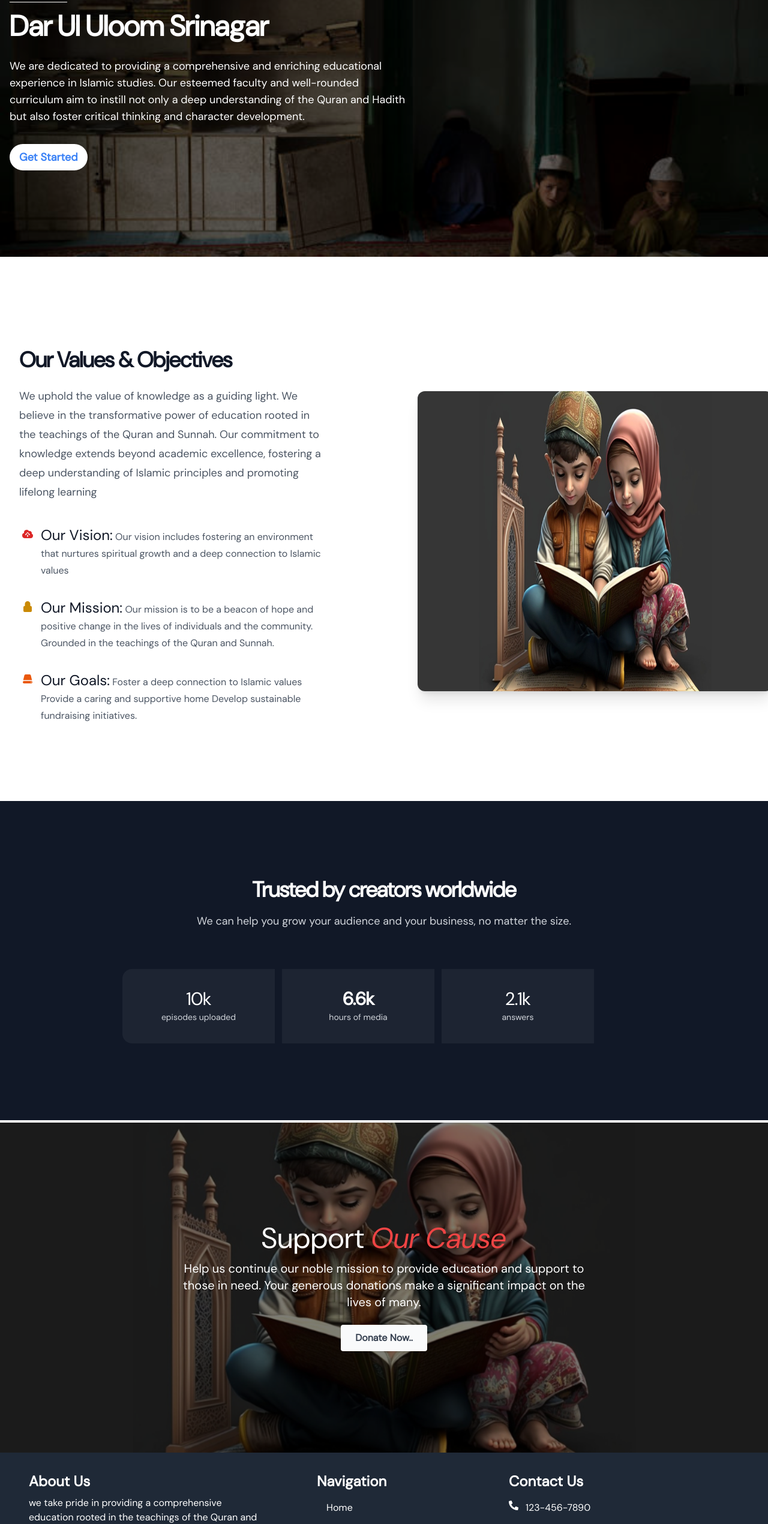
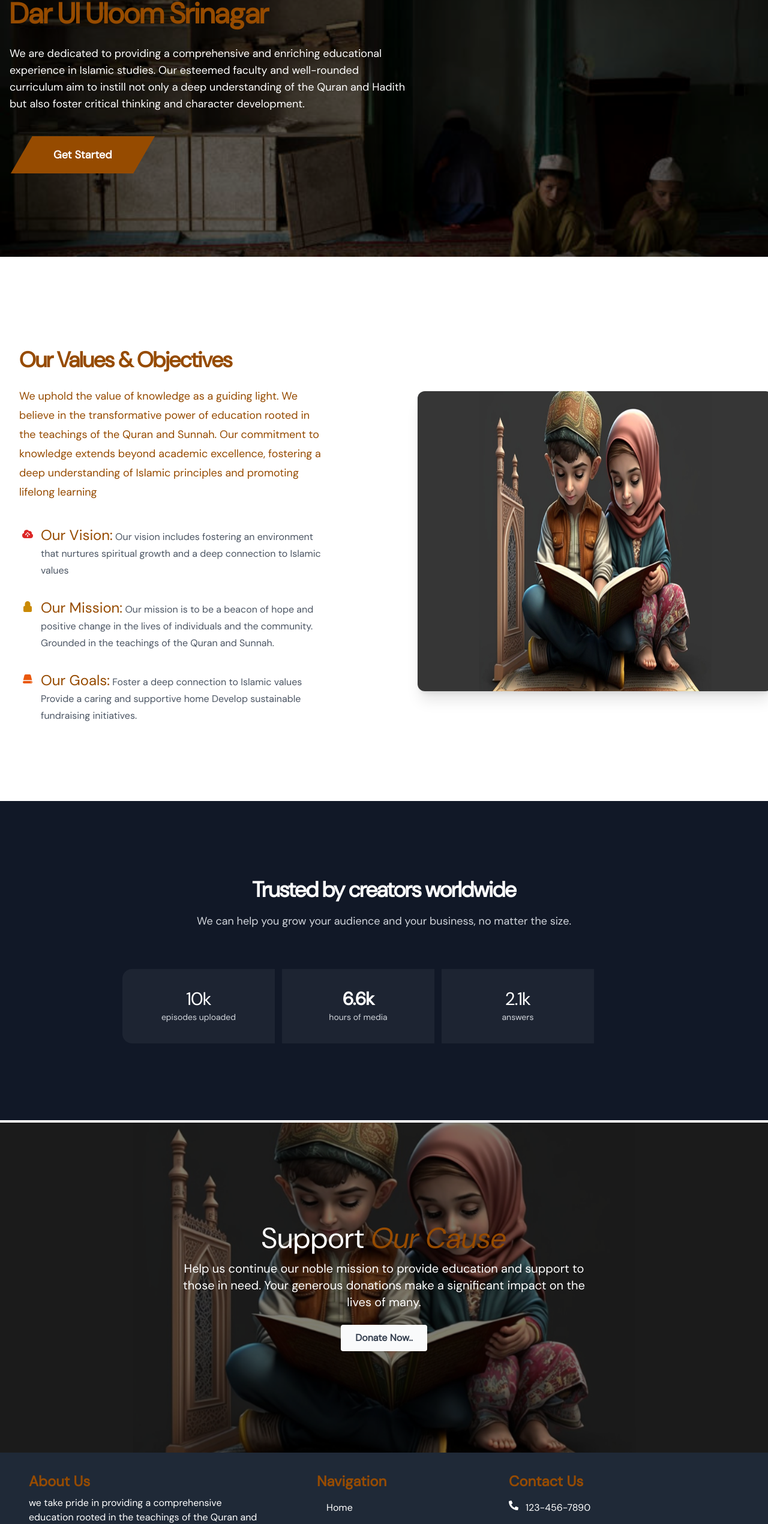
Before and after one commit to azharkhan93/DarulAloom, a Next.js app: page / in a window 1280 px wide. Shown: the part 234-2774 px from the top of the page at 60% size. Built offline with nearby package versions, Linux system fonts and the light colour scheme.

Commit message:
new changes

```diff
--- a/app/components/Donate/index.tsx
+++ b/app/components/Donate/index.tsx
@@ -17,7 +17,7 @@ const PromoSection1 = () => {
     {/* :PROMO */}
     <div className="relative max-w-2xl flex flex-col justify-center items-center text-center z-10">
       {/* ::Title */}
-      <h2 className="text-2xl sm:text-l md:text-5xl text-white  tracking-wide">Support <span className='italic text-red-500 font-normal'>Our Cause</span></h2>
+      <h2 className="text-2xl sm:text-l md:text-5xl text-white  tracking-wide">Support <span className='italic text-brwn font-normal'>Our Cause</span></h2>
       {/* ::Text */}
       <p className="mt-3 lg:text-xl sm:text-base text-white font-medium">Help us continue our noble mission to provide education and support to those in need. Your generous donations make a significant impact on the lives of many.</p>
       {/* ::Button */}
@@ -30,4 +30,4 @@ const PromoSection1 = () => {
   )
 }
 
-export default PromoSection1
+export default PromoSection1;
--- a/app/components/Footer/index.tsx
+++ b/app/components/Footer/index.tsx
@@ -15,7 +15,7 @@ const Footer: React.FC = () => {
 
         {/* About Company Section (Left) */}
         <div className="w-full md:w-1/3">
-          <h2 className="text-2xl font-bold mb-2  mt-11 lg:mt-0">About Us</h2>
+          <h2 className="text-2xl font-bold mb-2  text-brwn mt-11 lg:mt-0">About Us</h2>
           <p>we take pride in providing a comprehensive education rooted in the teachings of the Quran and Sunnah. Our esteemed faculty, consisting of scholars and educators, is dedicated to shaping well-rounded individuals who not only excel in their academic pursuits but also contribute meaningfully to society.</p>
           {/* Social Media Icons */}
           <div className="mt-4 flex">
@@ -29,7 +29,7 @@ const Footer: React.FC = () => {
 
         {/* Navigation Section (Center) */}
         <div className="w-full md:w-1/3">
-          <h2 className="text-2xl font-bold mb-4 lg:ml-20  md:flex md:space-x-">Navigation</h2>
+          <h2 className="text-2xl font-bold mb-4 lg:ml-20  md:flex text-brwn">Navigation</h2>
           <ul className='lg:ml-24  space-y-3 '>
             <li>
             <Link href="/">
@@ -54,7 +54,7 @@ const Footer: React.FC = () => {
 
         {/* Contact Us Section (Right) */}
         <div className="w-full md:w-1/3 ">
-          <h2 className="text-2xl font-bold mb-4 mt-4 lg:mt-0">Contact Us</h2>
+          <h2 className="text-2xl font-bold mb-4 mt-4 lg:mt-0 text-brwn">Contact Us</h2>
           <ul className='space-y-4' >
             <li className='flex mt-2 '>
               <FaPhoneAlt />
@@ -81,7 +81,7 @@ const Footer: React.FC = () => {
         <Image src="/logo3.jpg" alt="logo" width={80} height={10} className=" hidden dark:block  " />
         {/* <p>&copy; 2024 Your Company. All rights reserved.</p> */}
       </div>
-      <p className='text-center mt-8'>&copy; 2024 Your Company. All rights reserved.</p>
+      <p className='text-center mt-8'>&copy; 2024  All rights reserved.</p>
     </footer>
   );
 };
--- a/app/components/Hero/index.tsx
+++ b/app/components/Hero/index.tsx
@@ -24,18 +24,25 @@ const HeroSection = () => {
           </div>
 
           {/* Heading */}
-          <h1 className="text-4xl md:text-5xl font-bold mb-4">Dar Ul Uloom Srinagar</h1>
+          <h1 className="text-4xl md:text-5xl font-bold mb-4 text-brwn">Dar Ul Uloom Srinagar</h1>
 
           {/* Tagline */}
           <p className="  text-base md:text-lg mb-8 max-w-2xl mt-3">We are dedicated to providing a comprehensive and enriching educational experience in Islamic studies. Our esteemed faculty and well-rounded curriculum aim to instill not only a deep understanding of the Quran and Hadith but also foster critical thinking and character development.</p>
 
           {/* Additional Content (if needed) */}
-          <a
+          <div class="flex items-start justify-start gap-10 px-5 py-4 -mt-2">
+          <ul class= "border-brwn bg-brwn  hover:border-brwn  hover:bg-black  group  -skew-x-[30deg] transform border">
+    <li class="m-4 skew-x-[30deg] transform bg-transparent px-9 text-center first-letter:uppercase">
+      <b class="block text-lg group-hover:text-white">Get Started</b>
+    </li>
+  </ul>
+  </div>
+          {/* <a
           href="#registration"
           className="bg-white text-blue-500 py-2 px-4 rounded-full font-semibold text-lg hover:bg-blue-700 hover:text-white transition duration-300"
         >
           Get Started
-        </a>
+        </a> */}
           {/* ... */}
 
         </div>
--- a/app/components/Map/index.tsx
+++ b/app/components/Map/index.tsx
@@ -1,4 +1,4 @@
-// components/MyIframe.js
+
 
 const MyIframe = () => {
     return (
--- a/app/components/Values/index.tsx
+++ b/app/components/Values/index.tsx
@@ -15,11 +15,11 @@ const KeyValues = () => {
                         <div className="lg:pr-8 lg:pt-4">
                             <div className="lg:max-w-lg">
 
-                                <p className="mt-2 text-3xl font-bold tracking-tight text-gray-900 sm:text-4xl">Our Values & Objectives </p>
-                                <p className="mt-6 text-lg leading-8 text-gray-600">We uphold the value of knowledge as a guiding light. We believe in the transformative power of education rooted in the teachings of the Quran and Sunnah. Our commitment to knowledge extends beyond academic excellence, fostering a deep understanding of Islamic principles and promoting lifelong learning</p>
+                                <p className="mt-2 text-3xl font-bold tracking-tight text-brwn sm:text-4xl">Our Values & Objectives </p>
+                                <p className="mt-6 text-lg leading-8 text-brwn">We uphold the value of knowledge as a guiding light. We believe in the transformative power of education rooted in the teachings of the Quran and Sunnah. Our commitment to knowledge extends beyond academic excellence, fostering a deep understanding of Islamic principles and promoting lifelong learning</p>
                                 <dl className="mt-10 max-w-xl space-y-8 text-base leading-7 text-gray-600 lg:max-w-none">
                                     <div className="relative pl-9">
-                                        <dt className="inline text-2xl text-gray-900">
+                                        <dt className="inline text-2xl text-brwn">
                                             <svg className="absolute left-1 top-1 h-5 w-5 text-red-600" viewBox="0 0 20 20" fill="currentColor" aria-hidden="true">
                                                 <path clipRule="evenodd" d="M5.5 17a4.5 4.5 0 01-1.44-8.765 4.5 4.5 0 018.302-3.046 3.5 3.5 0 014.504 4.272A4 4 0 0115 17H5.5zm3.75-2.75a.75.75 0 001.5 0V9.66l1.95 2.1a.75.75 0 101.1-1.02l-3.25-3.5a.75.75 0 00-1.1 0l-3.25 3.5a.75.75 0 101.1 1.02l1.95-2.1v4.59z" clipRule="evenodd" />
                                                 <circle cx="10" cy="10" r="1.5" fill="currentColor" />
@@ -29,7 +29,7 @@ const KeyValues = () => {
                                         <dd className="inline"> Our vision includes fostering an environment that nurtures spiritual growth and a deep connection to Islamic values</dd>
                                     </div>
                                     <div className="relative pl-9">
-                                        <dt className="inline text-2xl text-gray-900">
+                                        <dt className="inline text-2xl text-brwn ">
                                             <svg className="absolute left-1 top-1 h-5 w-5 text-yellow-600" viewBox="0 0 20 20" fill="currentColor" aria-hidden="true">
                                                 <path d="M10 1a4.5 4.5 0 00-4.5 4.5V9H5a2 2 0 00-2 2v6a2 2 0 002 2h10a2 2 0 002-2v-6a2 2 0 00-2-2h-.5V5.5A4.5 4.5 0 0010 1zm3 8V5.5a3 3 0 10-6 0V9h6z" />
                                             </svg>
@@ -39,7 +39,7 @@ const KeyValues = () => {
                                     </div>
 
                                     <div className="relative pl-9">
-                                        <dt className="inline text-2xl text-gray-900">
+                                        <dt className="inline text-2xl text-brwn">
                                             <svg className="absolute left-1 top-1 h-5 w-5 text-orange-600" viewBox="0 0 20 20" fill="currentColor" aria-hidden="true">
                                                 <path d="M4.632 3.533A2 2 0 016.577 2h6.846a2 2 0 011.945 1.533l1.976 8.234A3.489 3.489 0 0016 11.5H4c-.476 0-.93.095-1.344.267l1.976-8.234z" />
                                                 <path d="M4 13a2 2 0 100 4h12a2 2 0 100-4H4zm11.24 2a.75.75 0 01.75-.75H16a.75.75 0 01.75.75v.01a.75.75 0 01-.75.75h-.01a.75.75 0 01-.75-.75V15zm-2.25-.75a.75.75 0 00-.75.75v.01c0 .414.336.75.75.75H13a.75.75 0 00.75-.75V15a.75.75 0 00-.75-.75h-.01z" />
--- a/pages/about-us.tsx
+++ b/pages/about-us.tsx
@@ -16,7 +16,7 @@ const About1 = () => {
         <div className="absolute top-1/2 left-10 transform -translate-y-1/2 text-white">
           <h1 className="font-bold text-4xl mb-4">
             <span className="block w-24 h-0.5 bg-gradient-to-r from-blue-500 to-purple-500 mt-2 mb-4"></span>
-            <span className="ml-6">About Us</span>
+            <span className="ml-6 text-brwn">About Us</span>
             <span className="block w-24 h-0.5 bg-gradient-to-r from-black to-purple-500  mt-4"></span>
           </h1>
         </div>
--- a/tailwind.config.ts
+++ b/tailwind.config.ts
@@ -13,6 +13,10 @@ const config: Config = {
         'gradient-conic':
           'conic-gradient(from 180deg at 50% 50%, var(--tw-gradient-stops))',
       },
+      colors: {
+        brwn: '#964B00',
+        ray: '#757575',
+      },
     },
   },
   plugins: [],
```
Also changed, not shown: pages/contact-us.tsx (+6 -6 lines).
